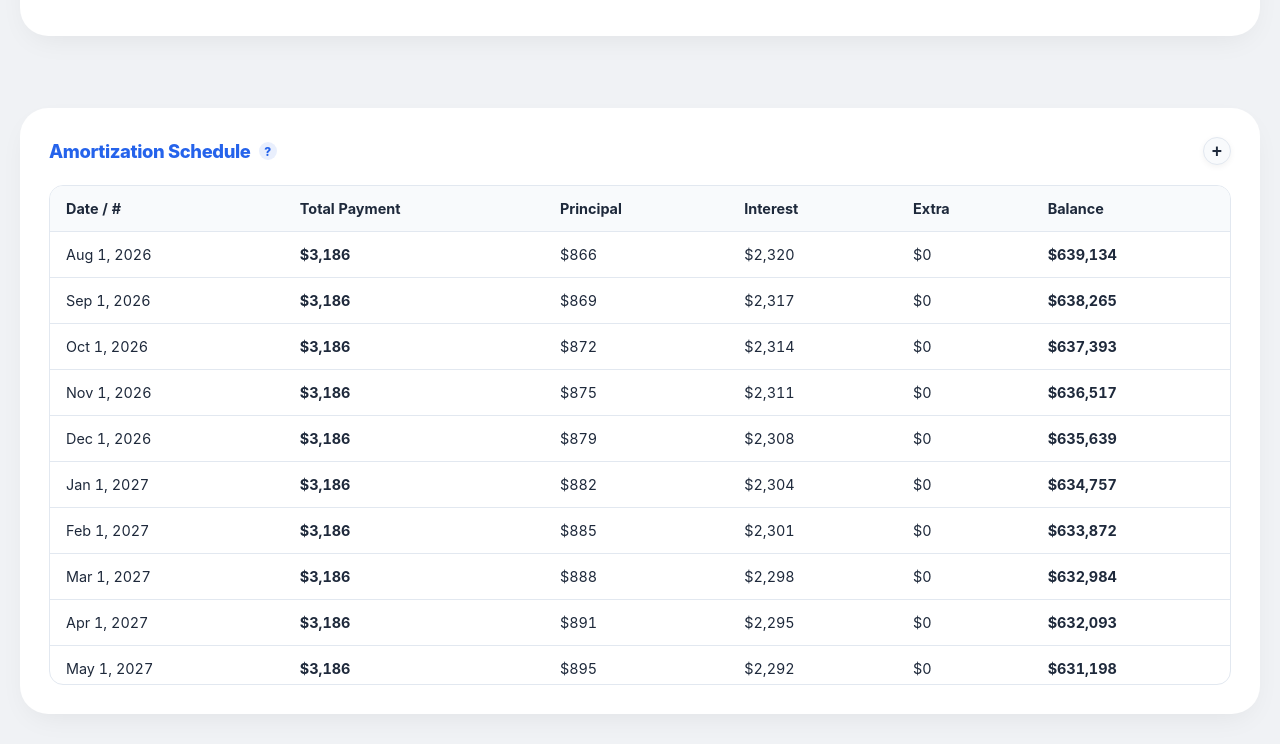
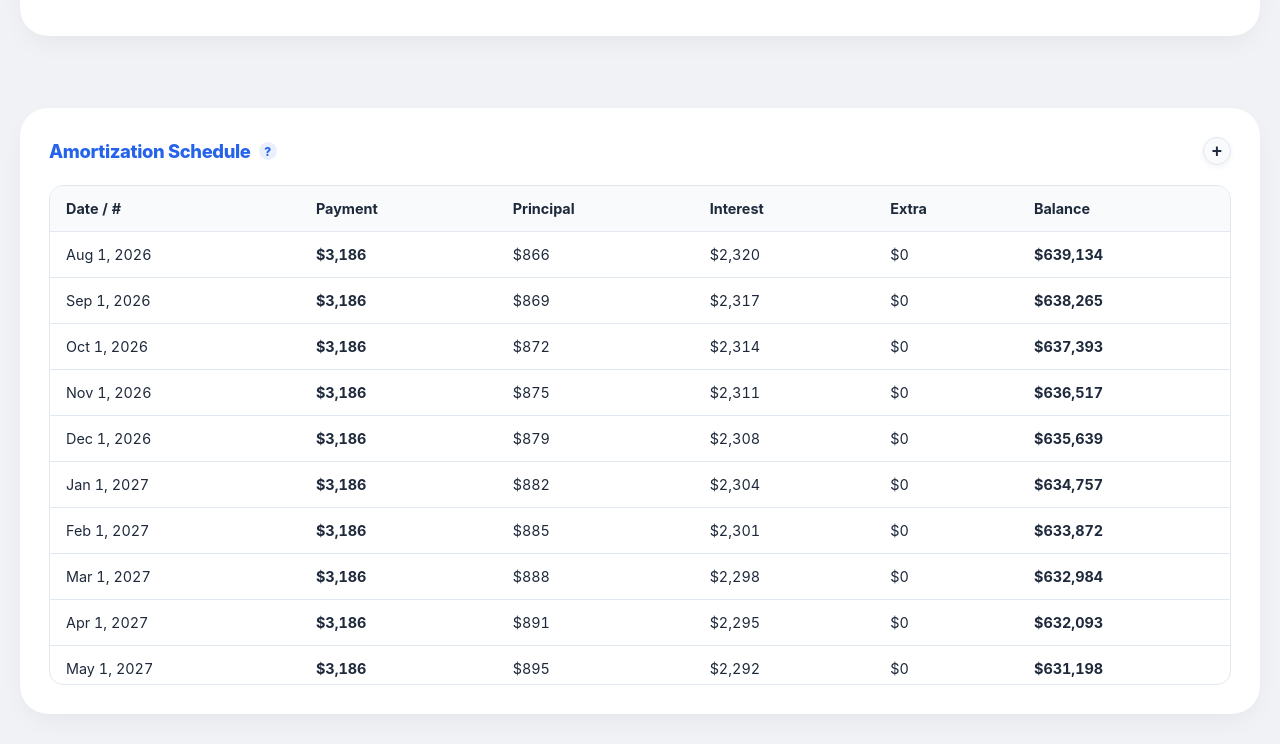
Before and after one commit to RichardMalo/TrueMortgageV3, a website built with Vite: page index.html in a window 1280 px wide. Shown: the part 2476-3220 px from the top of the page. Built offline with nearby package versions, Linux system fonts and the light colour scheme; animation ran at ten frames a second; what plotly.js-basic-dist would draw is missing.

Commit message:
style: rename Total Payment header to Payment to save table width

```diff
--- a/index.html
+++ b/index.html
@@ -1519,7 +1519,7 @@
                 <thead>
                   <tr>
                     <th>Date / #</th>
-                    <th>Total Payment</th>
+                    <th>Payment</th>
                     <th>Principal</th>
                     <th>Interest</th>
                     <th class="hidden" id="escrowTh">Escrow (Tax/Ins)</th>
--- a/src/js/i18n.ts
+++ b/src/js/i18n.ts
@@ -329,7 +329,7 @@ export const dictionary: Record<string, string> = {
 
   // Table Headers
   'Date / #': 'Date / N°',
-  'Total Payment': 'Versement total',
+  Payment: 'Versement',
   'Escrow (Tax/Ins)': 'Frais séquestres (Taxe/Assur)',
 
   // Frequencies
```
